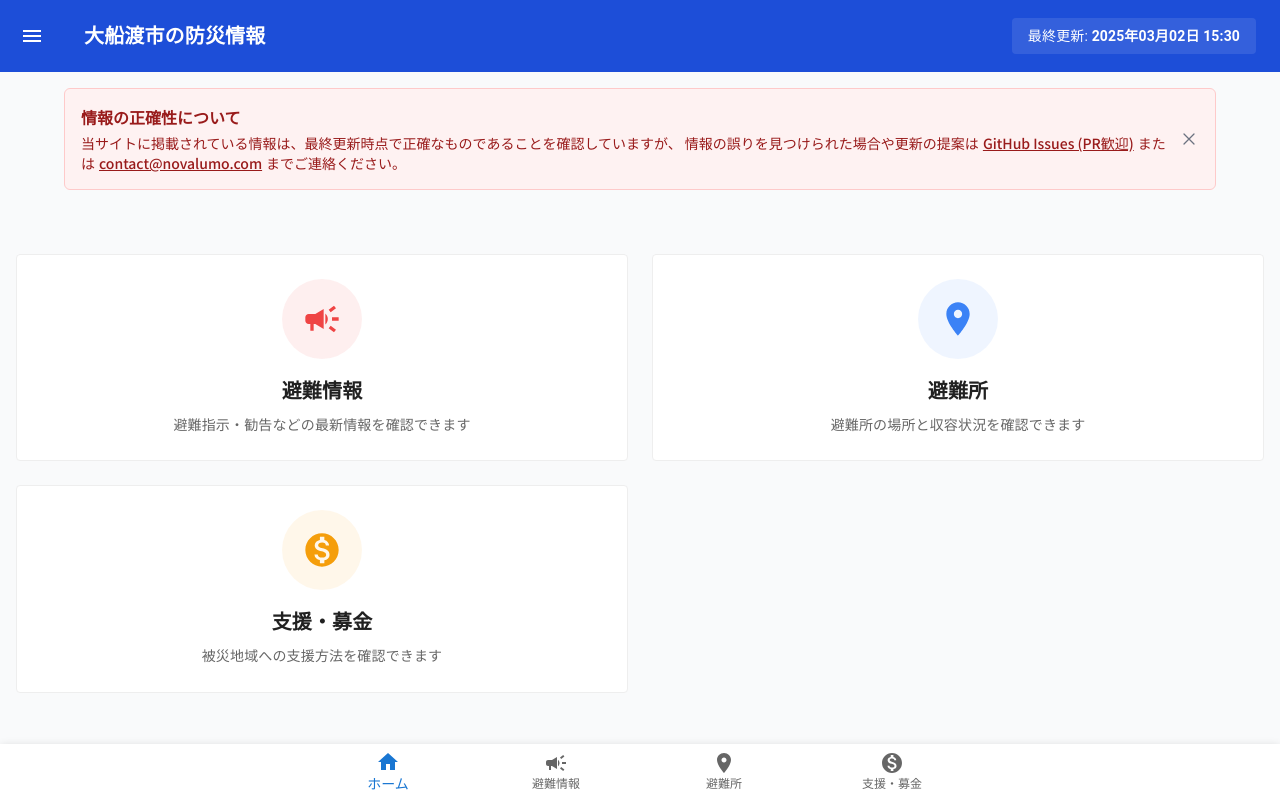
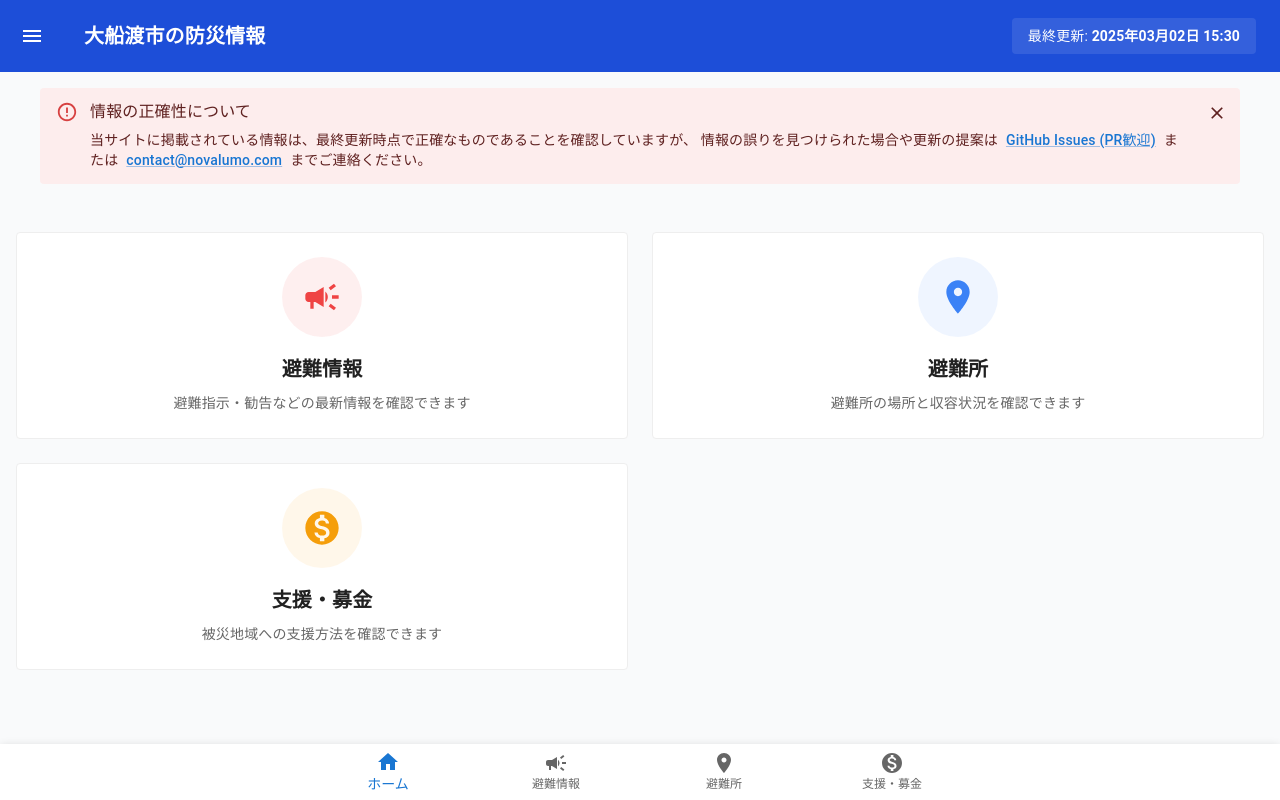
Before and after one commit to novalumo/disaster-prevention-info, a Next.js app: page /ofunato in a window 1280 px wide. Built offline with nearby package versions, Linux system fonts and the light colour scheme; what @mui/material-nextjs would draw is missing.

Commit message:
refactor: migrate ContactAlert to Material-UI with dynamic visibility

```diff
--- a/src/components/ContactAlert.tsx
+++ b/src/components/ContactAlert.tsx
@@ -1,34 +1,58 @@
-import Alert from './ui/Alert';
-import Link from 'next/link';
+'use client';
+
+import { useState } from 'react';
+import { Alert, AlertTitle, Link as MuiLink, Box } from '@mui/material';
 
 export default function ContactAlert() {
+  const [isVisible, setIsVisible] = useState(true);
+
+  if (!isVisible) return null;
+
   return (
     <Alert
-      title="情報の正確性について"
-      variant="error"
-      dismissible={true}
-      className="mx-auto max-w-6xl"
+      severity="error"
+      sx={{
+        mx: 'auto',
+        maxWidth: 'lg',
+        '& .MuiAlert-message': {
+          width: '100%',
+        },
+      }}
+      onClose={() => setIsVisible(false)}
     >
-      <p className="text-sm">
+      <AlertTitle>情報の正確性について</AlertTitle>
+      <Box sx={{ fontSize: '0.875rem' }}>
         当サイトに掲載されている情報は、最終更新時点で正確なものであることを確認していますが、
         情報の誤りを見つけられた場合や更新の提案は
-        <Link
+        <MuiLink
           href="https://github.com/novalumo/disaster-prevention-info/issues"
           target="_blank"
           rel="noopener noreferrer"
-          className="underline font-medium hover:text-blue-600 mx-1"
+          sx={{
+            mx: 1,
+            fontWeight: 500,
+            '&:hover': {
+              color: 'primary.main',
+            },
+          }}
         >
           GitHub Issues (PR歓迎)
-        </Link>
+        </MuiLink>
         または
-        <a
+        <MuiLink
           href="mailto:contact@novalumo.com"
-          className="underline font-medium hover:text-blue-600 mx-1"
+          sx={{
+            mx: 1,
+            fontWeight: 500,
+            '&:hover': {
+              color: 'primary.main',
+            },
+          }}
         >
           contact@novalumo.com
-        </a>
+        </MuiLink>
         までご連絡ください。
-      </p>
+      </Box>
     </Alert>
   );
 }
```
